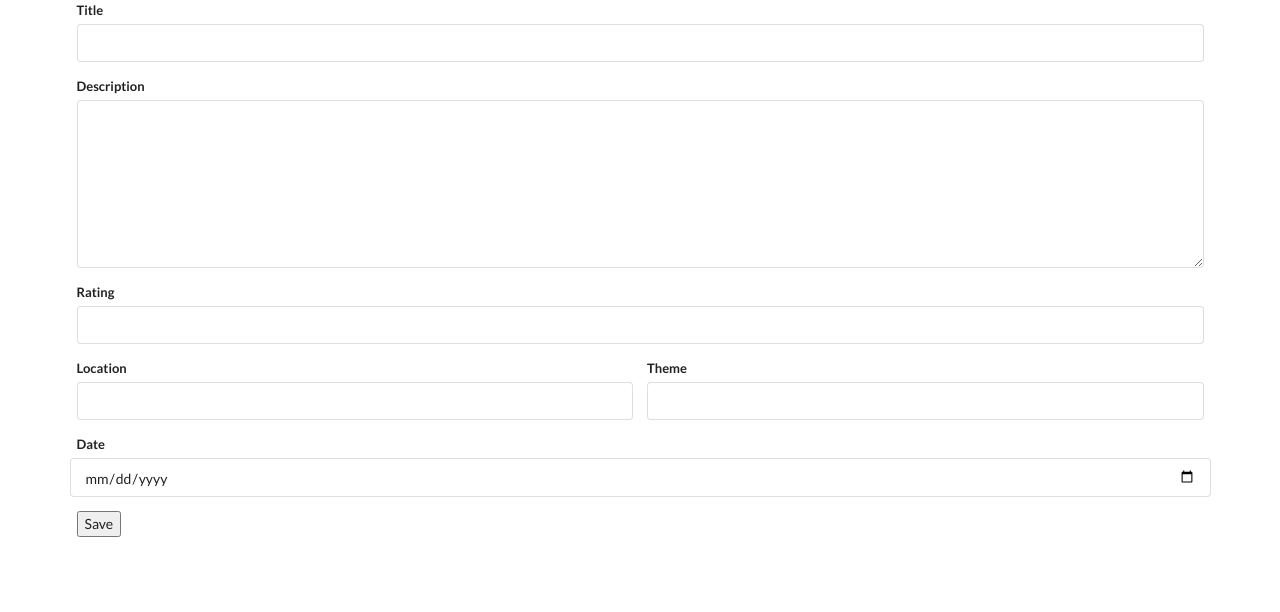
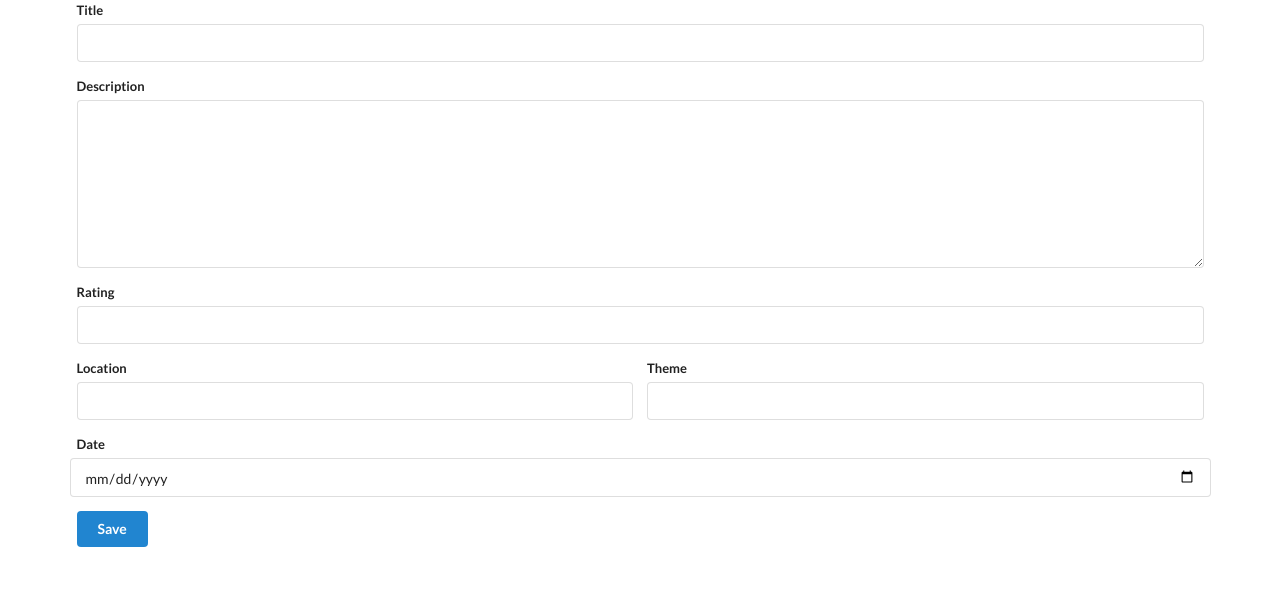
Before and after one commit to TheGrimJam/DreamTracer, a Django app: template tracer/templates/tracer/dreamform.html in a window 1280 px wide. Shown: the top 612 px of the page. Run offline with Django 3.2, Linux system fonts and the light colour scheme; the template is opened without the code that fills it, so the values that code supplies are empty, except form fields; tables that the repository leaves empty hold one stand-in row (Sample ...); form fields are guessed from the names that the template uses; some libraries are stand-ins or nearby versions.

Commit message:
Changed appearance of newdream save button.

```diff
--- a/tracer/templates/tracer/dreamform.html
+++ b/tracer/templates/tracer/dreamform.html
@@ -35,7 +35,7 @@
                 </div>
             </div>
             <div>
-                <button type="submit">Save</button>
+                <button class="ui primary button" type="submit">Save</button>
             </div>
         </div>
     </form>
```
